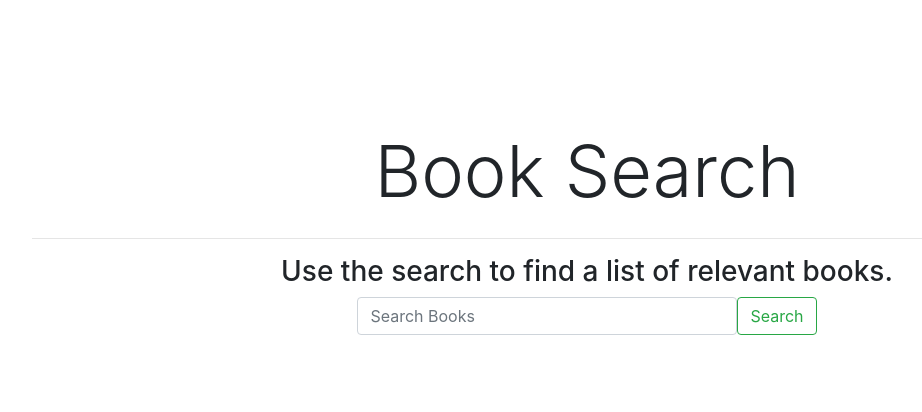
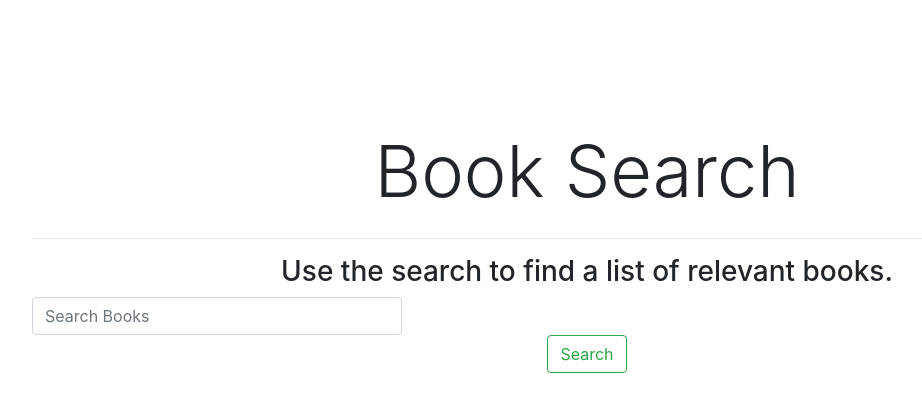
Before and after one commit to steakfrye/Google-Books, a React (Create React App) app: page / in a window 1280 px wide. Shown: the top 412 px of the page, without its empty margins (53-975 px from the left). Built offline with nearby package versions, Linux system fonts and the light colour scheme; the HTML template or start-up script is replaced by a standard one.

Commit message:
Separated Search. Fixed Navbar.

```diff
--- a/src/App.js
+++ b/src/App.js
@@ -21,17 +21,33 @@ class App extends Component {
 
   // Handles search errors and fetches data
   onSearch(terms) {
-    if (!terms) {
+    let filteredTerms = terms.replace(/\s/g, '+');
+
+    if (!filteredTerms || filteredTerms.length === 0) {
       this.setState({ error: "You must submit a valid search." })
     } else {
-      let modified = terms.replace(/\s/g, '+');
-      fetch(`https://www.googleapis.com/books/v1/volumes?q=${modified}&key=${key.secretKey}`)
-        .then(res => res.json())
+      fetch(`https://www.googleapis.com/books/v1/volumes?q=${filteredTerms}&key=${key.secretKey}`)
+        .then(res => {
+            if (!res.ok) {
+                throw Error(res.statusText);
+            }
+            return res.json();
+          })
         .then(data => {
           console.log(data);
           this.setState({ searchResults: data.items });
         })
+        .catch(err => {
+          this.setState({ error: "You must submit a valid search." })
+        })
     }
+  }
+
+  handleErrors(res) {
+    if (!res.ok) {
+        throw Error(res.statusText);
+    }
+    return res;
   }
 
   render() {
--- a/src/components/LandingPage.js
+++ b/src/components/LandingPage.js
@@ -1,26 +1,8 @@
 import React, { Component } from 'react';
+import Search from './Search';
 
 // Initial search page
 export class LandingPage extends Component {
-  constructor(props) {
-    super(props);
-
-    this.state = {
-      search: ''
-    };
-    this.handleChange = this.handleChange.bind(this);
-    this.handleSubmit = this.handleSubmit.bind(this);
-  }
-
-  handleChange(event) {
-    this.setState({ search: event.target.value });
-  }
-
-  handleSubmit(event) {
-    event.preventDefault();
-    this.props.onSearch(this.state.search);
-  }
-
   render() {
     return (
       <div className="container pad">
@@ -29,26 +11,11 @@ export class LandingPage extends Component {
             <h1 className="display-3 mb-4">Book Search</h1>
             <hr/>
             <h3>Use the search to find a list of relevant books.</h3>
-            <form onSubmit={this.handleSubmit}>
-              <div className="form-group row justify-content-center">
-                <input
-                className="form-control col-sm-4"
-                type="search"
-                placeholder="Search Books"
-                aria-label="Search"
-                value={this.state.search}
-                onChange={this.handleChange}
-                />
-                <button className="btn btn-outline-success my-2 my-sm-0" type="submit">
-                  Search
-                </button>
-              </div>
-            </form>
-            {this.props.error ?
-            <div className="invalid-feedback">
-              <small>{this.props.error}</small>
-            </div> :
-            null}
+            <Search
+              className="form-control col-sm-4"
+              onSearch={this.props.onSearch}
+              error={this.props.error}
+            />
           </div>
         </div>
       </div>
@@ -57,3 +24,25 @@ export class LandingPage extends Component {
 }
 
 export default LandingPage;
+
+// <form onSubmit={this.handleSubmit}>
+//   <div className="form-group row justify-content-center">
+//     <input
+//     className="form-control col-sm-4"
+//     type="search"
+//     placeholder="Search Books"
+//     aria-label="Search"
+//     value={this.state.search}
+//     onChange={this.handleChange}
+//     />
+//     <button className="btn btn-outline-success my-2 my-sm-0" type="submit">
+//       Search
+//     </button>
+//   </div>
+// </form>
+// {this.props.error ?
+// <div className="invalid-feedback">
+//   <small>{this.props.error}</small>
+// </div> :
+// null}
+// </div>
--- a/src/components/Search.js
+++ b/src/components/Search.js
@@ -23,18 +23,10 @@ export class Search extends Component {
 
   render() {
     return (
-      <nav className="navbar navbar-expand-lg navbar-light bg-light">
-        <h1>Book Search</h1>
-        <div className="collapse navbar-collapse" id="navbarSupportedContent">
-          <ul className="navbar-nav mr-auto">
-            <li className="nav-item active">
-            </li>
-            <li className="nav-item">
-            </li>
-          </ul>
-          <form className="form-inline my-2 my-lg-0" onSubmit={this.handleSubmit}>
+      <div>
+        <form className={this.props.formClass} onSubmit={this.handleSubmit}>
           <input
-              className="form-control mr-sm-2"
+            className={this.props.className}
             type="search"
             placeholder="Search Books"
             aria-label="Search"
@@ -51,7 +43,6 @@ export class Search extends Component {
         </div> :
         null}
       </div>
-      </nav>
     );
   }
 }
--- a/src/config/keys_dev.js
+++ b/src/config/keys_dev.js
@@ -1,3 +1,3 @@
 module.exports = {
-  secretKey: ''
+  secretKey: 'AIzaSyC9-zqVJ9Sfn4OQaOxt7RPeRUAgDpYbJHs'
 }
```
Also changed, not shown: src/components/Navbar.js (added, +26 -0 lines). Lines whose indentation alone changed are shown as unchanged.
